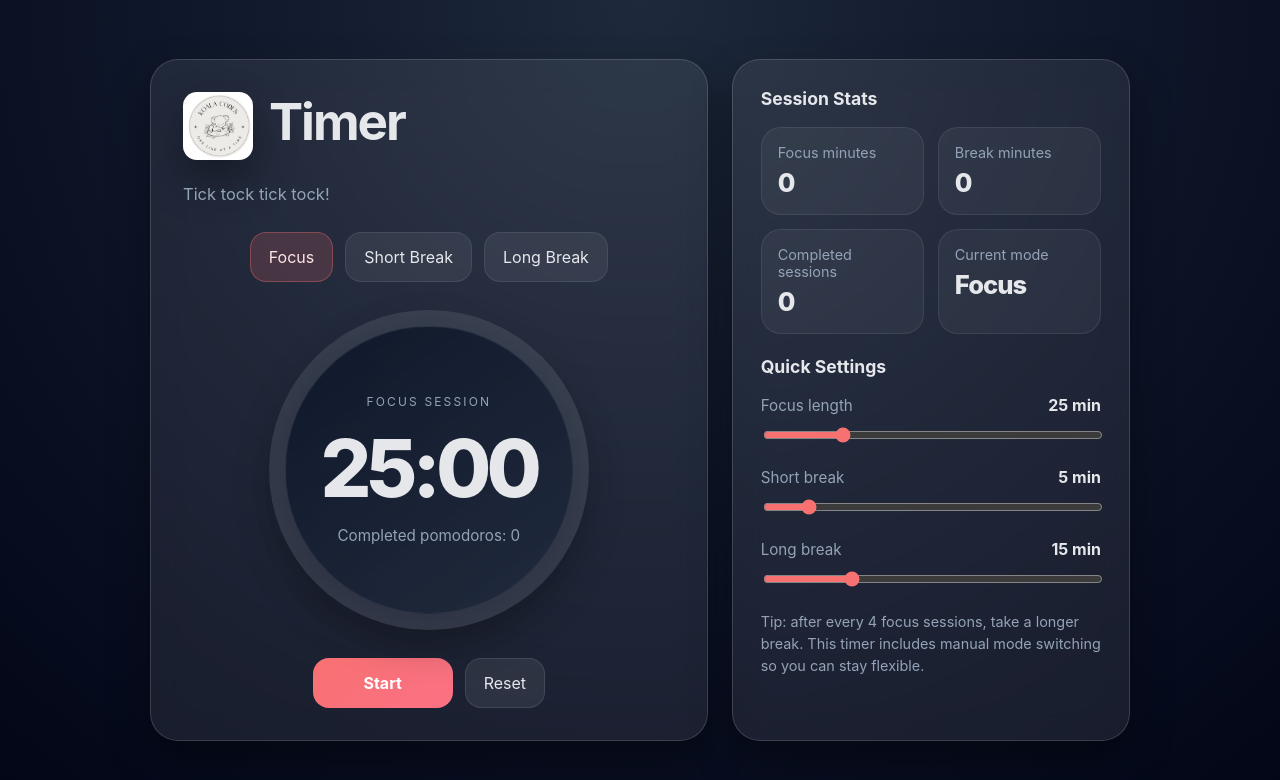
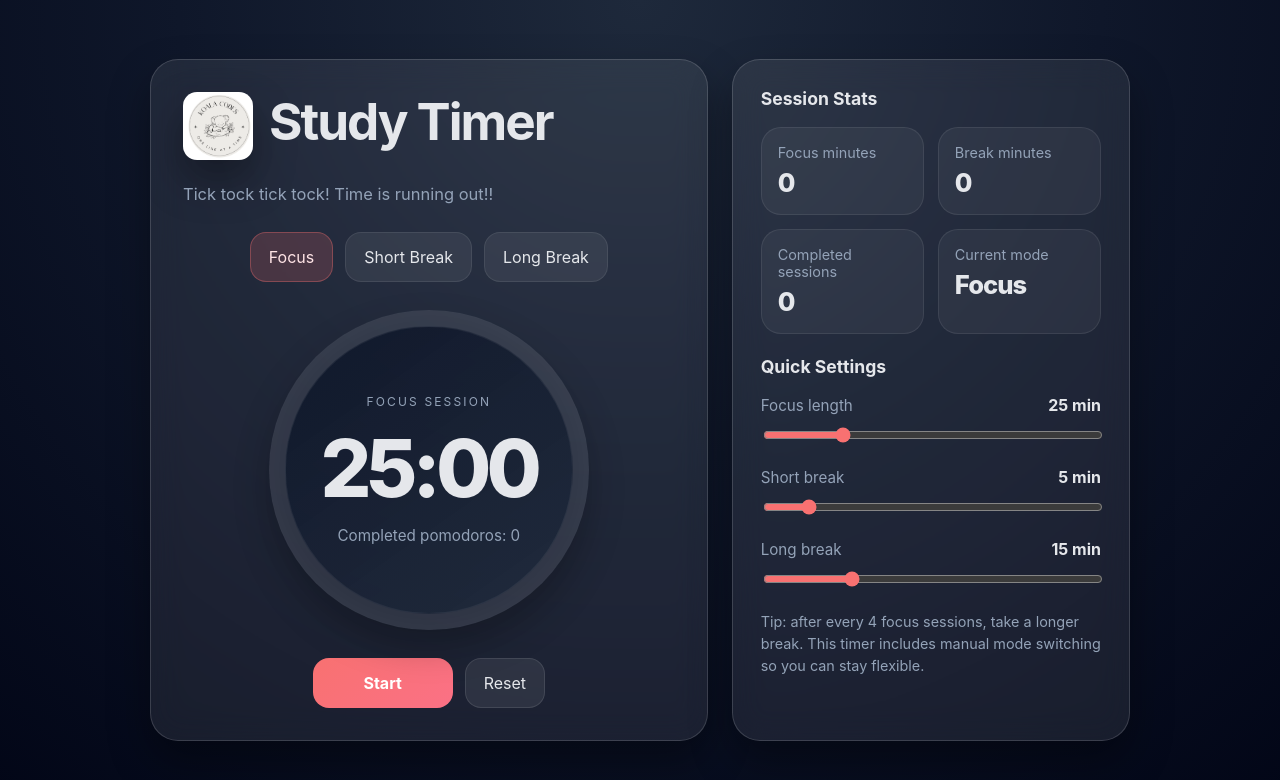
Before and after one commit to KoalaisMad/CSCE412Project5, a plain HTML site: page index.html in a window 1280 px wide. Drawn offline with Linux system fonts and the light colour scheme.

Commit message:
Video Demo

```diff
--- a/index.html
+++ b/index.html
@@ -319,9 +319,9 @@
     <section class="card main">
       <div class="logo-container">
         <img src="koalaCreations.png" alt="Koala Creations Logo" class="logo-img" />
-        <h1> Timer</h1>
+        <h1> Study Timer</h1>
       </div>
-      <p class="subtitle">Tick tock tick tock!</p>
+      <p class="subtitle">Tick tock tick tock! Time is running out!!</p>
 
       <div class="mode-switches">
         <button class="mode-btn active" data-mode="focus">Focus</button>
```
